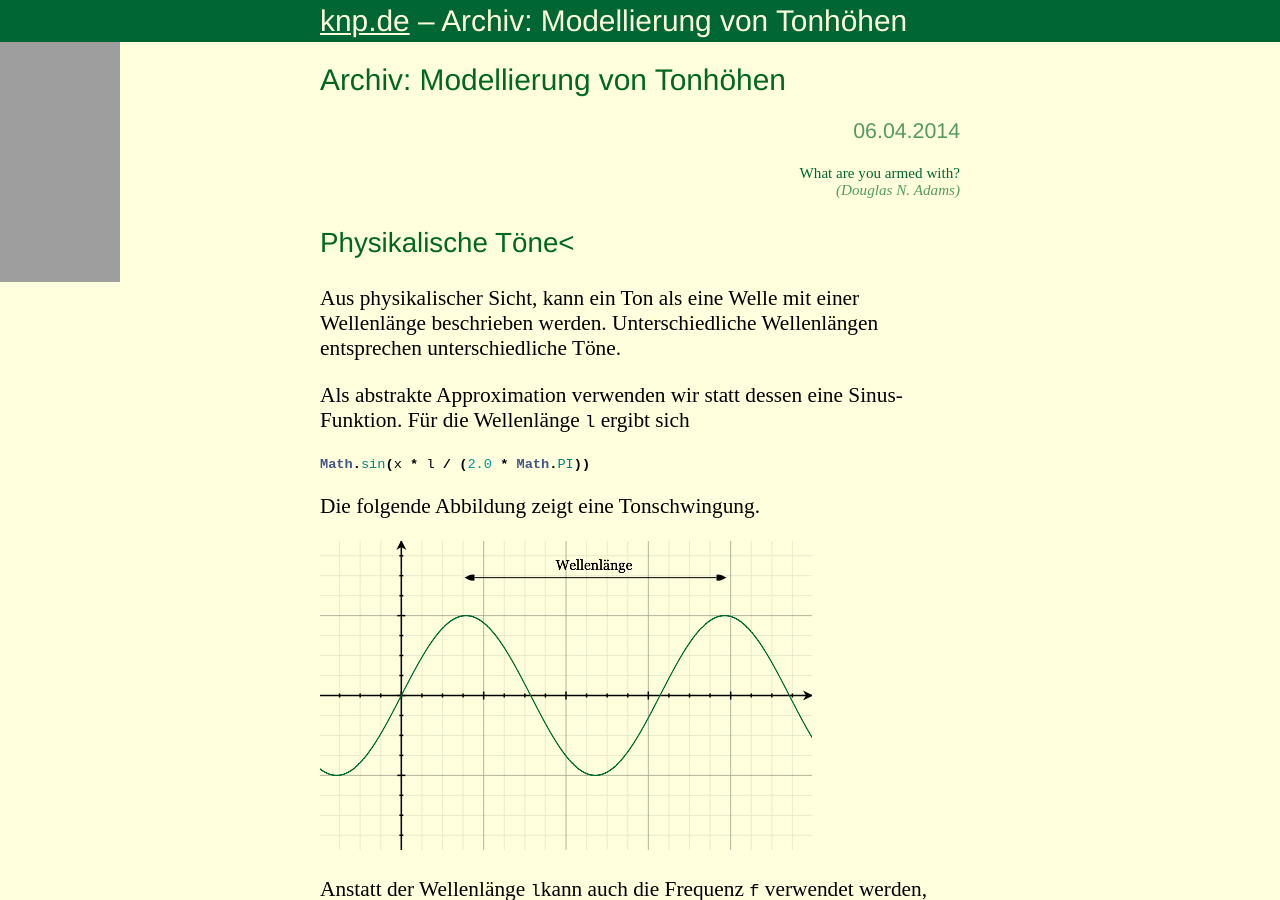
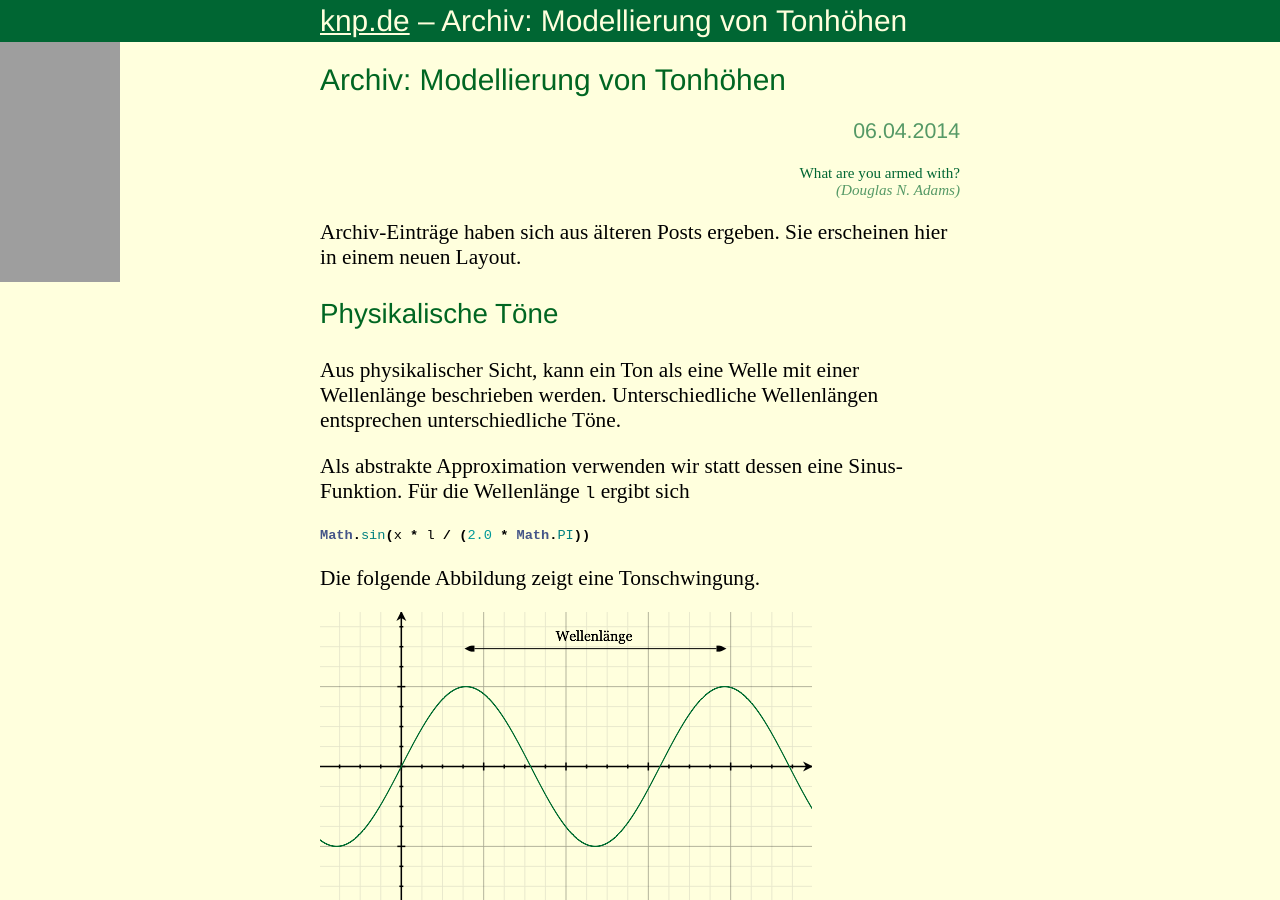
Before and after one commit to itmm/knp.de, a Jekyll site: the page built from _posts/2014-04-06-harmonie-programmierer-tonhoehe-modellieren.markdown, in a window 1280 px wide and 900 px high. Built offline with Jekyll 4.4.1, drawn with Linux system fonts in a browser that asks for light colours; Markdown is read by kramdown in place of the engine named in the settings; grey boxes are pictures that could not be loaded.

Commit message:
typo und preambel

```diff
--- a/_posts/2014-04-06-harmonie-programmierer-tonhoehe-modellieren.markdown
+++ b/_posts/2014-04-06-harmonie-programmierer-tonhoehe-modellieren.markdown
@@ -10,7 +10,9 @@ Categories: robust
 	<i>(Douglas&nbsp;N.&nbsp;Adams)</i>
 </blockquote>
 
-### Physikalische Töne<
+Archiv-Einträge haben sich aus älteren Posts ergeben. Sie erscheinen hier in einem neuen Layout.
+
+### Physikalische Töne
 
 Aus physikalischer Sicht, kann ein Ton als eine Welle mit einer Wellenlänge beschrieben werden. Unterschiedliche Wellenlängen entsprechen unterschiedliche Töne.
 
```
